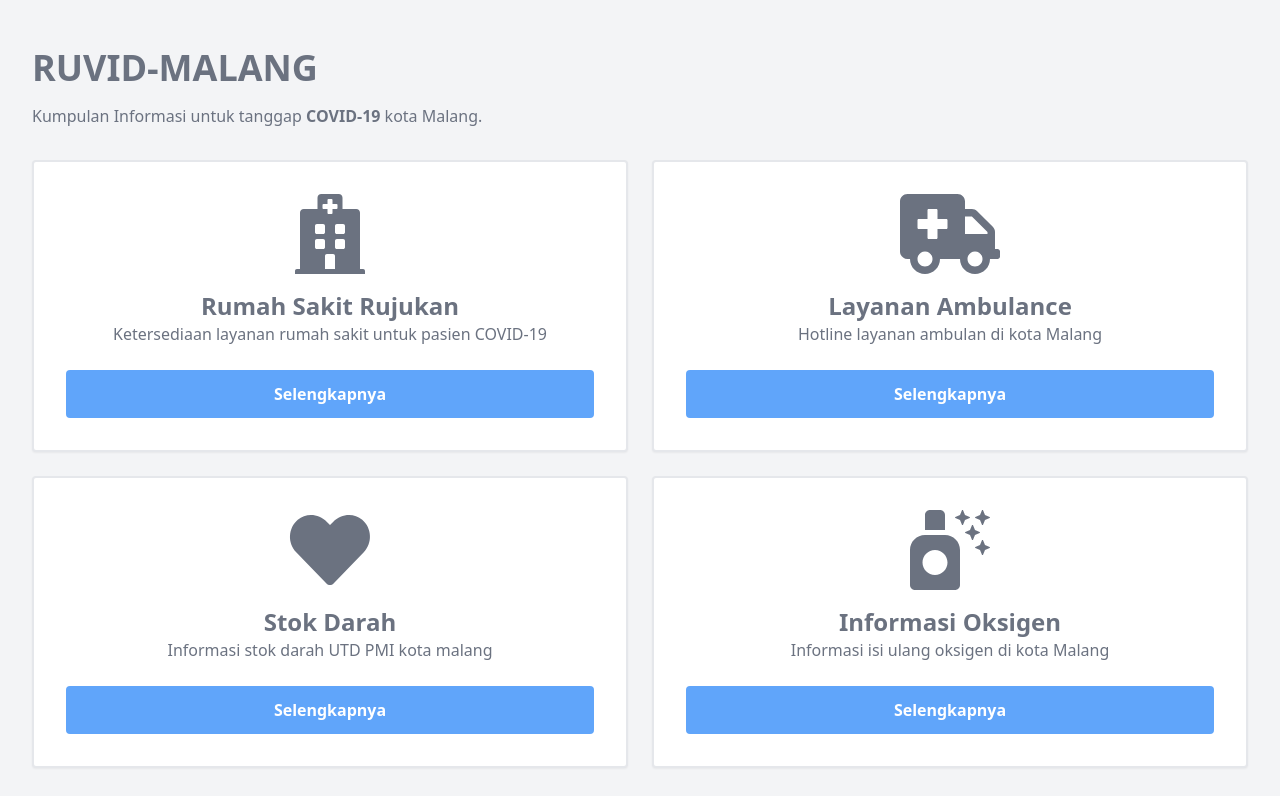
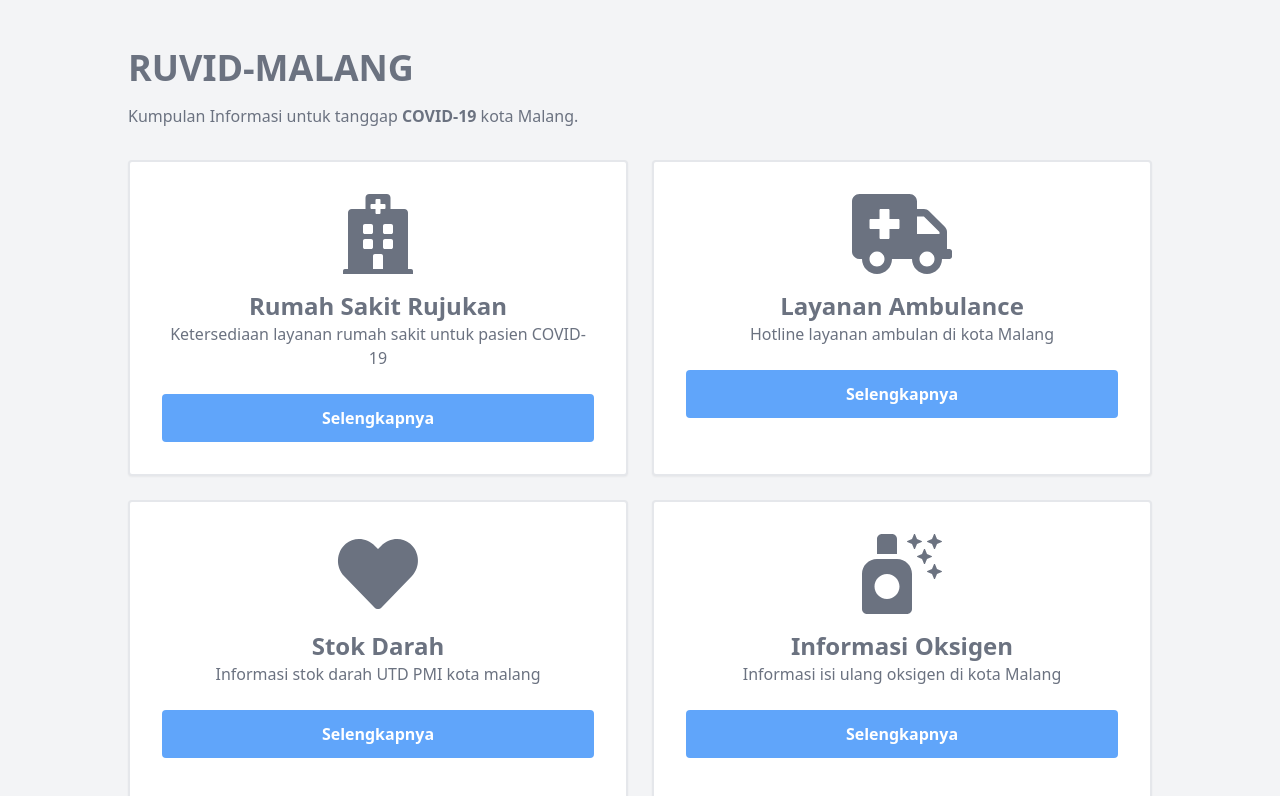
Before and after one commit to fazaio/ruvid-malang, a Vue app in the folder frontend/: page / in a window 1280 px wide. Shown: the top 796 px of the page. Built offline with nearby package versions, Linux system fonts and the light colour scheme.

Commit message:
chore: add horizontal margin for MD screen

```diff
--- a/frontend/src/components/pageTitle.vue
+++ b/frontend/src/components/pageTitle.vue
@@ -1,5 +1,5 @@
 <template>
-  <section id="page-title" class="px-8 pt-12">
+  <section id="page-title" class="px-8 pt-12 md:mx-24">
       <div class="my-0 mx-auto">
         <!-- <font-awesome-icon icon="user-secret" /> -->
         <h1 class="font-bold text-4xl">
--- a/frontend/src/views/Home.vue
+++ b/frontend/src/views/Home.vue
@@ -2,7 +2,7 @@
   <main id="home" class="px-8 pt-8">
     <section
       id="layanan"
-      class="grid gap-6 grid-flow-row grid-cols-1 md:grid-cols-2 grid-rows-2"
+      class="grid gap-6 grid-flow-row grid-cols-1 md:grid-cols-2 grid-rows-2 md:mx-24"
     >
         <card-layanan v-for="listLayanan in daftarLayanan" :key="listLayanan.url" :data="listLayanan" />
 
--- a/frontend/src/views/rujukan.vue
+++ b/frontend/src/views/rujukan.vue
@@ -1,5 +1,5 @@
 <template>
-    <section id="section-rs-rujukan" class="px-8">
+    <section id="section-rs-rujukan" class="px-8 md:mx-24">
       <!-- Last Update Section -->
       <div class="my-4 text-sm">Last update: {{ data[1][0].cron_at }}</div>
 
```
